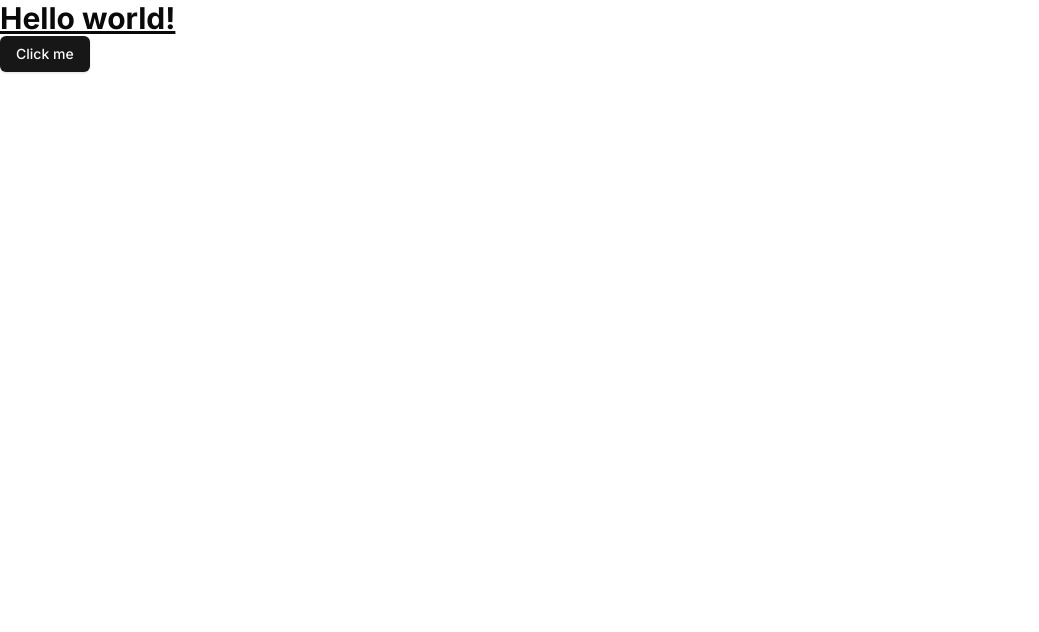
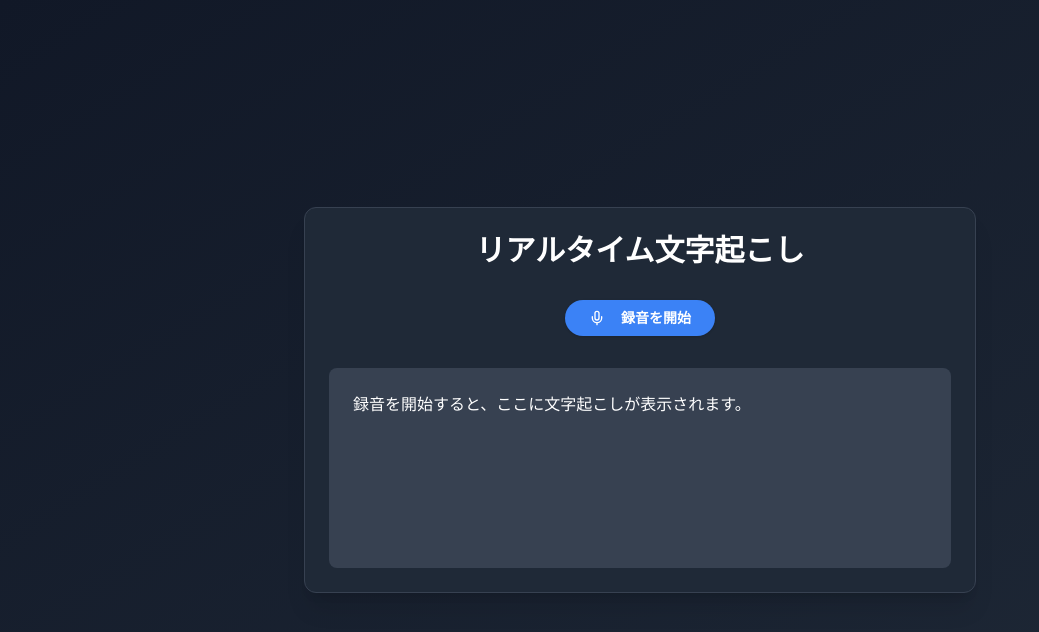
Before and after one commit to nakajima97/real-time-transcription-using-google-speech-to-text-built-with-fastapi-and-next, a Next.js app in the folder frontend/: page / in a window 1280 px wide. Shown: the top 632 px of the page, without its empty margins (0-1039 px from the left). Built offline with nearby package versions, Linux system fonts and the light colour scheme.

Commit message:
#9 コード復旧

```diff
--- a/frontend/package.json
+++ b/frontend/package.json
@@ -19,6 +19,7 @@
     "autoprefixer": "^10.4.20",
     "class-variance-authority": "^0.7.1",
     "clsx": "^2.1.1",
+    "framer-motion": "^12.0.6",
     "lucide-react": "^0.474.0",
     "next": "15.0.1",
     "postcss": "^8.5.1",
--- a/frontend/src/app/page.tsx
+++ b/frontend/src/app/page.tsx
@@ -1,12 +1,9 @@
-import { Button } from "@/components/ui/button"
+import { TranscriptionContainer } from "@/features/transcription/components/TranscriptionContainer.tsx";
 
 export default function Home() {
   return (
     <main>
-      <h1 className="text-3xl font-bold underline">
-      Hello world!
-    </h1>
-    <Button>Click me</Button>
+      <TranscriptionContainer />
     </main>
   );
 }
--- /dev/null
+++ b/frontend/src/components/ui/card.tsx
@@ -0,0 +1,76 @@
+import * as React from "react"
+
+import { cn } from "@/lib/utils"
+
+const Card = React.forwardRef<
+  HTMLDivElement,
+  React.HTMLAttributes<HTMLDivElement>
+>(({ className, ...props }, ref) => (
+  <div
+    ref={ref}
+    className={cn(
+      "rounded-xl border bg-card text-card-foreground shadow",
+      className
+    )}
+    {...props}
+  />
+))
+Card.displayName = "Card"
+
+const CardHeader = React.forwardRef<
+  HTMLDivElement,
+  React.HTMLAttributes<HTMLDivElement>
+>(({ className, ...props }, ref) => (
+  <div
+    ref={ref}
+    className={cn("flex flex-col space-y-1.5 p-6", className)}
+    {...props}
+  />
+))
+CardHeader.displayName = "CardHeader"
+
+const CardTitle = React.forwardRef<
+  HTMLDivElement,
+  React.HTMLAttributes<HTMLDivElement>
+>(({ className, ...props }, ref) => (
+  <div
+    ref={ref}
+    className={cn("font-semibold leading-none tracking-tight", className)}
+    {...props}
+  />
+))
+CardTitle.displayName = "CardTitle"
+
+const CardDescription = React.forwardRef<
+  HTMLDivElement,
+  React.HTMLAttributes<HTMLDivElement>
+>(({ className, ...props }, ref) => (
+  <div
+    ref={ref}
+    className={cn("text-sm text-muted-foreground", className)}
+    {...props}
+  />
+))
+CardDescription.displayName = "CardDescription"
+
+const CardContent = React.forwardRef<
+  HTMLDivElement,
+  React.HTMLAttributes<HTMLDivElement>
+>(({ className, ...props }, ref) => (
+  <div ref={ref} className={cn("p-6 pt-0", className)} {...props} />
+))
+CardContent.displayName = "CardContent"
+
+const CardFooter = React.forwardRef<
+  HTMLDivElement,
+  React.HTMLAttributes<HTMLDivElement>
+>(({ className, ...props }, ref) => (
+  <div
+    ref={ref}
+    className={cn("flex items-center p-6 pt-0", className)}
+    {...props}
+  />
+))
+CardFooter.displayName = "CardFooter"
+
+export { Card, CardHeader, CardFooter, CardTitle, CardDescription, CardContent }
--- /dev/null
+++ b/frontend/src/features/transcription/components/TranscriptionContainer.tsx/index.tsx
@@ -0,0 +1,16 @@
+"use client"
+
+import { useTranscription } from "../../hooks/useTranscription"
+import { TranscriptionView } from "../TranscriptionView"
+
+export const TranscriptionContainer = () => {
+  const { isListening, transcript, toggleListening } = useTranscription()
+
+  return (
+    <TranscriptionView
+      isListening={isListening}
+      transcript={transcript}
+      onToggleListening={toggleListening}
+    />
+  )
+}
--- /dev/null
+++ b/frontend/src/features/transcription/components/TranscriptionView/index.tsx
@@ -0,0 +1,60 @@
+import { Button } from "@/components/ui/button"
+import { Card, CardContent } from "@/components/ui/card"
+import { Mic, MicOff, AudioWaveformIcon as Waveform } from "lucide-react"
+import { motion, AnimatePresence } from "framer-motion"
+
+type TranscriptionViewProps = {
+  isListening: boolean
+  transcript: string
+  onToggleListening: () => void
+}
+
+export const TranscriptionView = ({
+  isListening,
+  transcript,
+  onToggleListening
+}: TranscriptionViewProps) => {
+  return (
+    <div className="min-h-screen bg-gradient-to-br from-gray-900 to-gray-800 flex items-center justify-center p-4">
+      <Card className="w-full max-w-2xl bg-gray-800 border-gray-700 shadow-xl">
+        <CardContent className="p-6">
+          <h1 className="text-3xl font-bold text-center mb-8 text-white">リアルタイム文字起こし</h1>
+          <div className="flex justify-center mb-8">
+            <Button
+              onClick={onToggleListening}
+              className={`${
+                isListening ? "bg-red-500 hover:bg-red-600" : "bg-blue-500 hover:bg-blue-600"
+              } text-white font-bold py-3 px-6 rounded-full transition-all duration-300 ease-in-out transform hover:scale-105 focus:outline-none focus:ring-2 focus:ring-offset-2 focus:ring-blue-500`}
+              aria-label={isListening ? "録音を停止" : "録音を開始"}
+            >
+              {isListening ? <MicOff className="mr-2" /> : <Mic className="mr-2" />}
+              {isListening ? "録音を停止" : "録音を開始"}
+            </Button>
+          </div>
+          <AnimatePresence>
+            {isListening && (
+              <motion.div
+                initial={{ opacity: 0, y: -20 }}
+                animate={{ opacity: 1, y: 0 }}
+                exit={{ opacity: 0, y: -20 }}
+                className="flex justify-center mb-6"
+              >
+                <Waveform className="text-blue-400 animate-pulse" size={32} />
+              </motion.div>
+            )}
+          </AnimatePresence>
+          <motion.div
+            className="bg-gray-700 p-6 rounded-lg min-h-[200px] max-h-[400px] overflow-y-auto text-white"
+            aria-live="polite"
+            aria-atomic="true"
+            initial={{ opacity: 0 }}
+            animate={{ opacity: 1 }}
+            transition={{ duration: 0.5 }}
+          >
+            {transcript || "録音を開始すると、ここに文字起こしが表示されます。"}
+          </motion.div>
+        </CardContent>
+      </Card>
+    </div>
+  )
+}
--- /dev/null
+++ b/frontend/src/features/transcription/hooks/useTranscription/index.ts
@@ -0,0 +1,16 @@
+import { useState, useEffect, useCallback } from "react"
+
+export const useTranscription = () => {
+  const [isListening, setIsListening] = useState(false)
+  const [transcript, setTranscript] = useState("")
+  const [recognition, setRecognition] = useState(null)
+
+  const toggleListening = useCallback(() => {
+  }, [])
+
+  return {
+    isListening,
+    transcript,
+    toggleListening
+  }
+}
```
Also changed, not shown: 1 other file (tests, documents, lock files or other folders).
